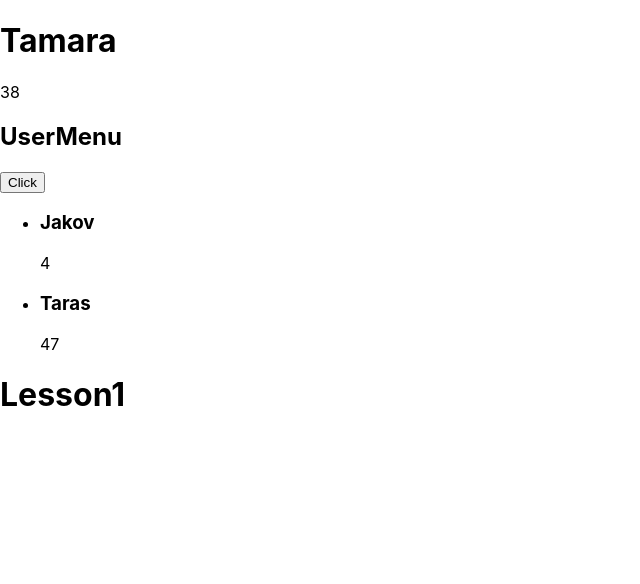
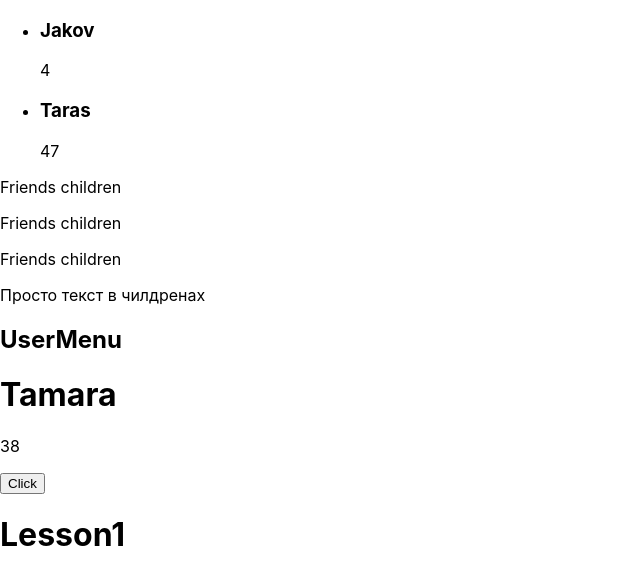
Before and after one commit to gluschenkotoma/reactlessons, a React (Create React App) app: page / in a window 1280 px wide. Shown: the top 584 px of the page, without its empty margins (0-640 px from the left). Built offline with nearby package versions, Linux system fonts and the light colour scheme; the HTML template or start-up script is replaced by a standard one.

Commit message:
proptypes

```diff
--- a/src/components/Friends/Friends.js
+++ b/src/components/Friends/Friends.js
@@ -0,0 +1,32 @@
+import PropTypes from 'prop-types';
+
+export function Friends({ friends, children }) {
+  return (
+    <>
+      <ul>
+        {/* функция по условию*/}
+        {friends.length > 0 &&
+          friends.map(friend => {
+            return (
+              <li key={friend.id}>
+                <h3>{friend.name}</h3>
+                <p>{friend.age}</p>
+              </li>
+            );
+          })}
+      </ul>
+      {/* Чилдрены c User */}
+      <div>{children}</div>
+    </>
+  );
+}
+
+Friends.protoType = {
+  friends: PropTypes.arrayOf(
+    PropTypes.shape({
+      id: PropTypes.oneOfType([PropTypes.string, PropTypes.number]),
+      name: PropTypes.string,
+      age: PropTypes.oneOfType([PropTypes.string, PropTypes.number]),
+    }),
+  ), //ptao +ptsh +ptet +pts +ptet
+};
--- a/src/components/User/User.js
+++ b/src/components/User/User.js
@@ -1,11 +1,27 @@
+import PropTypes from 'prop-types';
+
 import UserMenu from './UserMenu';
+// import  Friends  from '../Friends/Friends'; -> если export default
+import { Friends } from '../Friends/Friends';
+
 function User({ name, age, friends, myMethod }) {
   return (
     <>
+      {/* <Friends friends={friends} -> без детей /> */}
+      {/* <Friends>...</Friends>   ...дети  */}
+      {/* friends={friends} фу-я по условию с Friend.js */}
+      <Friends friends={friends}>
+        <p>Friends children</p>
+        <p>Friends children</p>
+        <p>Friends children</p>
+        Просто текст в чилдренах
+      </Friends>
+      <UserMenu />
       {/* если name есть верни <h1>{name}</h1>, в противном случае <p>Имя не передано!</p>*/}
       {name ? <h1>{name}</h1> : <p>Имя не передано!</p>}
+
       <p>{age}</p>
-      <UserMenu />
+
       <button
         type="button"
         // onClick={() => {
@@ -15,18 +31,6 @@ function User({ name, age, friends, myMethod }) {
       >
         Click
       </button>
-      <ul>
-        {/* функция по условию*/}
-        {friends.length > 0 &&
-          friends.map(friend => {
-            return (
-              <li key={friend.id}>
-                <h3>{friend.name}</h3>
-                <p>{friend.age}</p>
-              </li>
-            );
-          })}
-      </ul>
     </>
   );
 }
@@ -36,3 +40,8 @@ export default User;
 // User.defaultProps = {
 //   name: 'DefaultProps',
 // };
+User.propTypes = {
+  name: PropTypes.string.isRequired, //ptsr
+  age: PropTypes.number, //ptn
+  friends: PropTypes.array,
+};
```
